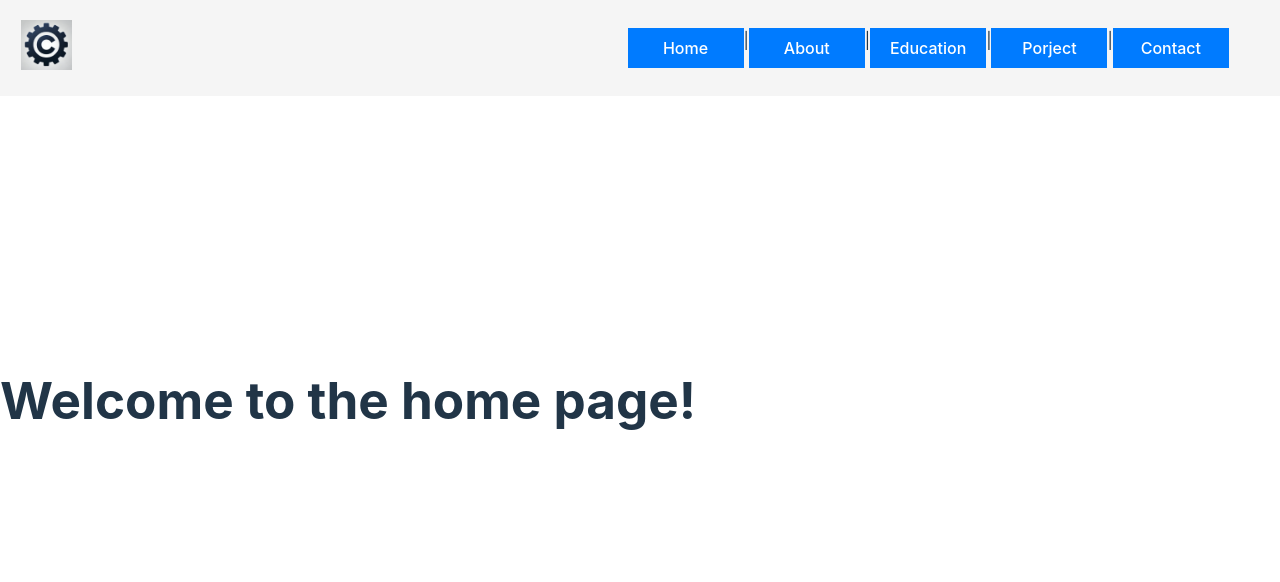
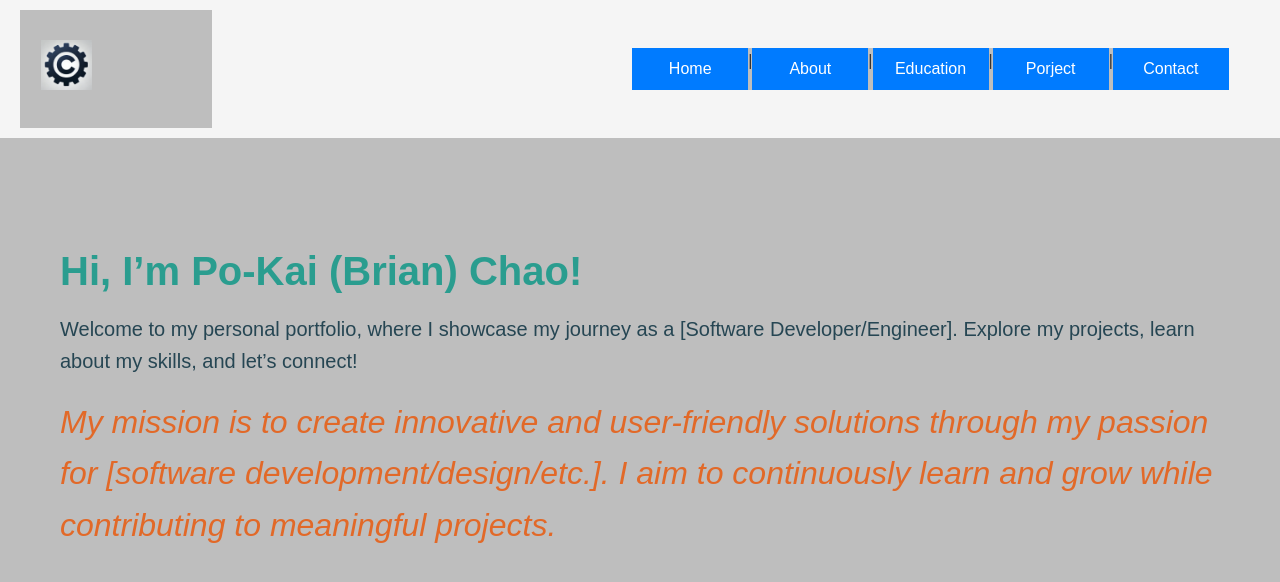
Before and after one commit to mechbrian/mern-portfolio, a React (Vite) app in the folder client/: page / in a window 1280 px wide. Shown: the top 582 px of the page. Built offline with nearby package versions, Linux system fonts and the light colour scheme.

Commit message:
content of Home

```diff
--- /dev/null
+++ b/client/components/Home.css
@@ -0,0 +1,38 @@
+/* src/components/Home.css */
+
+* {
+    margin: 0;
+    padding: 0;
+    background-color: #bebebe;
+  }
+
+  div {
+    font-family: Arial, sans-serif;
+    padding: 20px;
+    line-height: 1.6;
+    color: #333;
+  }
+
+  h1 {
+    font-size: 2.5rem;
+    color: #2a9d8f;
+    font-weight: bold;
+    text-align: left;
+    margin-bottom: 20px;
+  }
+
+  /* 歡迎訊息的描述樣式 */
+  p:first-of-type {
+    font-size: 1.25rem;
+    color: #264653;
+    text-align: left;
+    margin-bottom: 20px;
+  }
+
+  /* 使命宣言的描述樣式 */
+  p:last-of-type {
+    font-size: 2rem;
+    color: #e26928; /* 另一種醒目的顏色 */
+    text-align: left; /* 置中對齊 */
+    font-style: italic; /* 斜體字 */
+  }
--- a/client/components/Home.jsx
+++ b/client/components/Home.jsx
@@ -1,7 +1,24 @@
+import './Home.css';
+
 export default function Home() {
+
+   const homeContent = {
+    welcomeMessage: {
+      title: "Hi, I’m Po-Kai (Brian) Chao!",
+      description:
+        "Welcome to my personal portfolio, where I showcase my journey as a [Software Developer/Engineer]. Explore my projects, learn about my skills, and let’s connect!"
+    },
+    missionStatement: {
+      description:
+        "My mission is to create innovative and user-friendly solutions through my passion for [software development/design/etc.]. I aim to continuously learn and grow while contributing to meaningful projects."
+    }
+  };
+
   return (
     <div>
-      <h1>Welcome to the home page!</h1>
+      <h1>{homeContent.welcomeMessage.title}</h1>
+      <p>{homeContent.welcomeMessage.description}</p>
+      <p>{homeContent.missionStatement.description}</p>
     </div>
   );
 }
```
